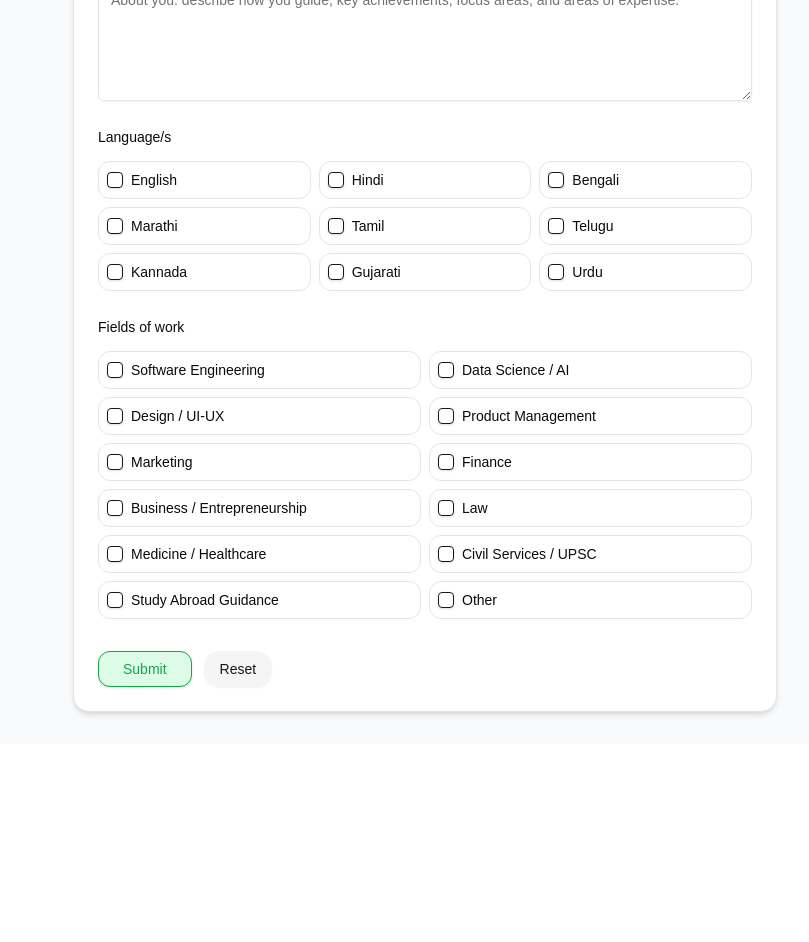
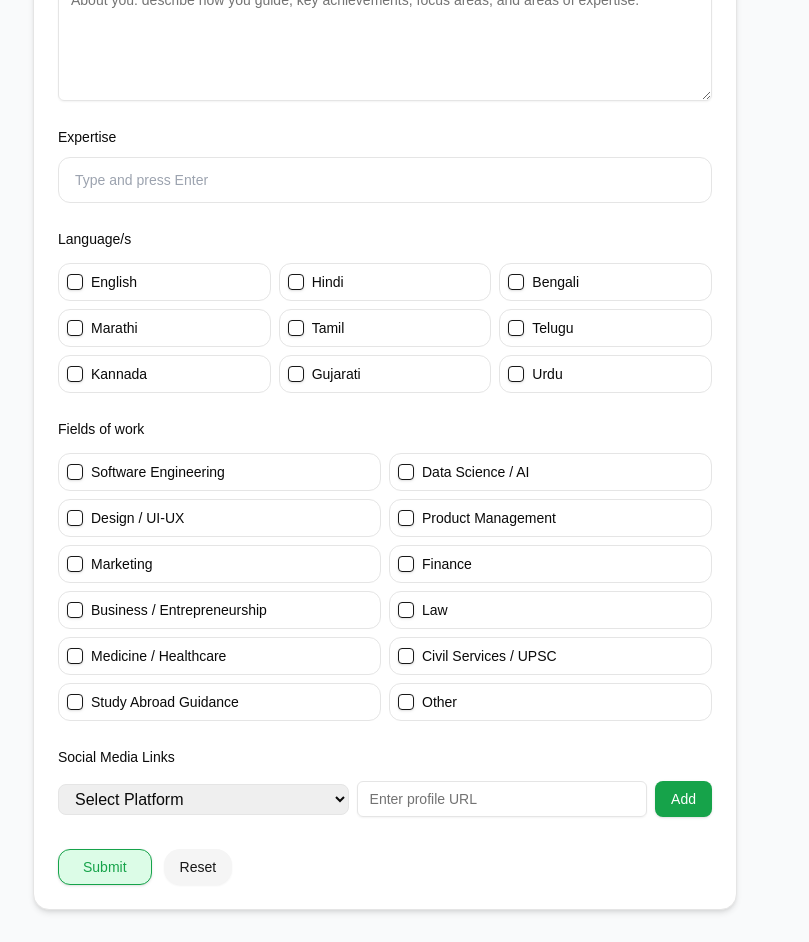
Before and after one commit to 07anujsachan/deed, a Next.js app in the folder deed-web/: page /mentorform in a window 1280 px wide. Shown: the part 1100-2042 px from the top of the page, without its empty margins (335-1144 px from the left). Before the commit the page ends 1844 px from the top, so only its background shows below. Built offline with nearby package versions, Linux system fonts and the light colour scheme.

Commit message:
fixed mentor form

```diff
--- a/deed-web/src/app/Home/Home.js
+++ b/deed-web/src/app/Home/Home.js
@@ -184,16 +184,16 @@ export default function Home({ setTheme }) {
           <h4 className="text-default text-2xl font-semibold uppercase">
             Careers Archive
           </h4>
-          <h2 className="text-default text-[50px] font-semibold my-4 ">
+          <h2 className="text-default md:text-[50px] text-4xl font-semibold my-4 ">
             {" "}
             A Collection of Career options
           </h2>
-          <p className="text-default text-2xl font-medium w-[52%] mx-auto ">
+          <p className="text-default md:text-2xl text-xl font-medium md:w-[52%] mx-auto ">
             Read about the career options and the most important details to make
             a well informed decision for your future
           </p>
         </div>
-        <div className="flex justify-around flex-wrap my-12">
+        <div className="flex  justify-around flex-wrap my-12 gap-4">
           <div className="bg-white w-56 h-56 rounded-3xl flex justify-center items-center  ">
             <p className="text-2xl font-semibold text-default">Design</p>
           </div>
--- a/deed-web/src/app/api/mentors/route.js
+++ b/deed-web/src/app/api/mentors/route.js
@@ -5,8 +5,12 @@ export async function POST(req) {
   try {
     await dbConnect();
     const body = await req.json();
-
-    const mentor = new Mentor(body);
+    console.log("Incoming Body:", body);
+    console.log("Social Media:", body.socialLinks);
+    const mentor = new Mentor({
+      ...body,
+      socialLinks: body.socialLinks,
+    });
     await mentor.save();
 
     return Response.json(
--- a/deed-web/src/app/layout.js
+++ b/deed-web/src/app/layout.js
@@ -46,7 +46,7 @@ export default function RootLayout({ children }) {
               <main
                 className="
                   flex-1 px-6 pt-6 bg-gray-50 overflow-y-auto
-                  md:ml-60 md:pb-0
+                  md:ml-[160px] md:pb-0
                   pb-16  /* leave space for mobile bottom nav */
                 "
               >
--- a/deed-web/src/app/mentorform/page.jsx
+++ b/deed-web/src/app/mentorform/page.jsx
@@ -1,4 +1,4 @@
-"use client"
+"use client";
 import React from "react";
 import { useForm, useFieldArray } from "react-hook-form";
 import { Card, CardContent, CardHeader, CardTitle } from "@/components/ui/card";
@@ -6,8 +6,8 @@ import { Label } from "@/components/ui/label";
 import { Input } from "@/components/ui/input";
 import { Textarea } from "@/components/ui/textarea";
 import { Button } from "@/components/ui/button";
-
 import { Checkbox } from "@/components/ui/checkbox";
+import { X } from "lucide-react";
 
 const LANGUAGES = [
   "English",
@@ -20,6 +20,7 @@ const LANGUAGES = [
   "Gujarati",
   "Urdu",
 ];
+
 const FIELDS_OF_WORK = [
   "Software Engineering",
   "Data Science / AI",
@@ -35,6 +36,18 @@ const FIELDS_OF_WORK = [
   "Other",
 ];
 
+// ✅ Predefined social media platforms
+const SOCIAL_MEDIA = [
+  "LinkedIn",
+  "X (Twitter)",
+  "Behance",
+  "Instagram",
+  "Facebook",
+  "GitHub",
+  "YouTube",
+  "Portfolio Website",
+];
+
 export default function MentorEnrollmentForm() {
   const { register, handleSubmit, control, watch, setValue, reset } = useForm({
     defaultValues: {
@@ -47,6 +60,8 @@ export default function MentorEnrollmentForm() {
       fieldsOfWork: [],
       otherField: "",
       education: [{ level: "", subject: "", institution: "" }],
+      socialLinks: [],
+      expertise: [],
     },
   });
 
@@ -54,8 +69,39 @@ export default function MentorEnrollmentForm() {
     control,
     name: "education",
   });
+
+  // ✅ Social Links array
+  const {
+    fields: socialFields,
+    append: appendSocial,
+    remove: removeSocial,
+  } = useFieldArray({
+    control,
+    name: "socialLinks",
+  });
+  const expertise = watch("expertise") || [];
+  const [expertiseInput, setExpertiseInput] = React.useState("");
+
+  // add expertise on Enter or comma
+  const handleExpertiseKeyDown = (e) => {
+    if (e.key === "Enter" || e.key === ",") {
+      e.preventDefault();
+      const newSkill = expertiseInput.trim();
+      if (newSkill && !expertise.includes(newSkill)) {
+        setValue("expertise", [...expertise, newSkill]); // update form
+      }
+      setExpertiseInput("");
+    }
+  };
+
+  // remove expertise chip
+  const removeExpertise = (skill) => {
+    setValue(
+      "expertise",
+      expertise.filter((s) => s !== skill)
+    );
+  };
   const onSubmit = async (data) => {
-    // Agar Other selected hai to uska value fieldsOfWork me add kar do
     if (data.fieldsOfWork.includes("Other") && data.otherField) {
       data.fieldsOfWork = data.fieldsOfWork.filter((f) => f !== "Other");
       data.fieldsOfWork.push(data.otherField);
@@ -66,30 +112,57 @@ export default function MentorEnrollmentForm() {
       headers: { "Content-Type": "application/json" },
       body: JSON.stringify(data),
     });
+    console.log(data);
 
     const result = await res.json();
     if (res.ok) {
       alert("Mentor registered successfully!");
-      console.log("Saved mentor:", result.mentor);
       reset();
     } else {
       alert(result.error || "Failed to register mentor");
     }
   };
 
-
-  const selectedLanguages = watch("languages");
-  const selectedFields = watch("fieldsOfWork");
-  const otherField = watch("otherField");
-
   const onToggleArrayValue = (field, value) => {
     const current = new Set(watch(field));
     current.has(value) ? current.delete(value) : current.add(value);
     setValue(field, Array.from(current));
   };
+  const selectedLanguages = watch("languages");
+  const selectedFields = watch("fieldsOfWork");
 
+  // ✅ Local state for new social link
+  const [selectedPlatform, setSelectedPlatform] = React.useState("");
+  const [socialUrl, setSocialUrl] = React.useState("");
 
+  // const handleAddSocial = () => {
+  //   if (!selectedPlatform || !socialUrl) return;
+  //   appendSocial({ platform: selectedPlatform, url: socialUrl });
+  //   setSelectedPlatform("");
+  //   setSocialUrl("");
+  // };
 
+  const handleAddSocial = () => {
+    if (!selectedPlatform || !socialUrl.trim()) {
+      alert("Please select a platform and enter a valid URL");
+      return;
+    }
+
+    // Duplicate check (optional)
+    if (
+      socialFields.some(
+        (s) => s.platform === selectedPlatform && s.url === socialUrl
+      )
+    ) {
+      alert("This link already exists");
+      return;
+    }
+
+    appendSocial({ platform: selectedPlatform, url: socialUrl }); // <-- use appendSocial
+
+    setSelectedPlatform("");
+    setSocialUrl("");
+  };
   return (
     <div className="max-w-3xl mx-auto p-4 sm:p-6 lg:p-8">
       <div className="mb-6 bg-muted/40 border rounded-2xl p-4 sm:p-6 shadow-sm">
@@ -98,14 +171,11 @@ export default function MentorEnrollmentForm() {
         </h1>
         <p className="mt-2 text-sm text-muted-foreground">
           We would like to know{" "}
-    <span className="font-medium">
-      how you can help students,
-    </span>{" "}
-     please share about your expertise, education, and experience so that
-    students can make better career decisions.
+          <span className="font-medium">how you can help students,</span> please
+          share about your expertise, education, and experience so that students
+          can make better career decisions.
         </p>
       </div>
-
 
       <Card className="rounded-2xl shadow-md">
         <CardHeader>
@@ -113,6 +183,7 @@ export default function MentorEnrollmentForm() {
         </CardHeader>
         <CardContent>
           <form onSubmit={handleSubmit(onSubmit)} className="space-y-6">
+            {/* Full Name */}
             <div className="space-y-2">
               <Label htmlFor="fullName">Full Name</Label>
               <Input
@@ -121,7 +192,6 @@ export default function MentorEnrollmentForm() {
                 {...register("fullName", { required: true })}
               />
             </div>
-
             {/* Dynamic Education Section */}
             <div className="space-y-4">
               <Label>Education</Label>
@@ -214,6 +284,38 @@ export default function MentorEnrollmentForm() {
                 {...register("about")}
               />
             </div>
+            {/* ✅ Expertise Section */}
+            <div className="space-y-2">
+              <Label htmlFor="expertise">Expertise</Label>
+              <div className="flex flex-wrap gap-2 border rounded-xl p-2">
+                {/* Chips */}
+                {expertise.map((skill, idx) => (
+                  <div
+                    key={idx}
+                    className="flex items-center gap-1 ring-1 ring-green-700 bg-green-50 text-green-700 px-3 py-1 rounded-lg text-sm"
+                  >
+                    {skill}
+                    <button
+                      type="button"
+                      onClick={() => removeExpertise(skill)}
+                      className="ml-1 text-green-700 hover:text-red-600"
+                    >
+                      <X size={14} />
+                    </button>
+                  </div>
+                ))}
+
+                {/* Input */}
+                <input
+                  type="text"
+                  value={expertiseInput}
+                  onChange={(e) => setExpertiseInput(e.target.value)}
+                  onKeyDown={handleExpertiseKeyDown}
+                  placeholder="Type and press Enter"
+                  className="flex-1 min-w-[120px] outline-none border-none px-2 py-1 text-sm"
+                />
+              </div>
+            </div>
 
             <div className="space-y-3">
               <Label>Language/s</Label>
@@ -264,6 +366,71 @@ export default function MentorEnrollmentForm() {
               </div>
             </div>
 
+            {/* ✅ Social Media Links Section */}
+
+            <div className="space-y-3">
+              <Label>Social Media Links</Label>
+
+              {/* Already added links */}
+              <div className="space-y-2">
+                {socialFields.map((item, index) => (
+                  <div
+                    key={item.id}
+                    className="flex flex-col sm:flex-row justify-between items-start sm:items-center border p-2 rounded-lg gap-2"
+                  >
+                    <span className="text-sm font-medium">
+                      {item.platform}:
+                    </span>
+                    <a
+                      href={item.url}
+                      target="_blank"
+                      className="text-blue-600 underline text-sm truncate max-w-[200px]"
+                    >
+                      {item.url}
+                    </a>
+                    <Button
+                      type="button"
+                      size="sm"
+                      variant="destructive"
+                      onClick={() => removeSocial(index)}
+                      className="self-end sm:self-auto"
+                    >
+                      Remove
+                    </Button>
+                  </div>
+                ))}
+              </div>
+
+              {/* Add new social link */}
+              <div className="flex flex-col sm:flex-row gap-2 items-stretch sm:items-center">
+                <select
+                  value={selectedPlatform}
+                  onChange={(e) => setSelectedPlatform(e.target.value)}
+                  className="border rounded-lg px-3 py-[5px] flex-1"
+                >
+                  <option value="">Select Platform</option>
+                  {SOCIAL_MEDIA.map((platform) => (
+                    <option key={platform} value={platform}>
+                      {platform}
+                    </option>
+                  ))}
+                </select>
+                <Input
+                  placeholder="Enter profile URL"
+                  value={socialUrl}
+                  onChange={(e) => setSocialUrl(e.target.value)}
+                  className="flex-1"
+                />
+                <Button
+                  type="button"
+                  onClick={handleAddSocial}
+                  className="rounded-lg bg-green-600 text-white w-full sm:w-auto"
+                >
+                  Add
+                </Button>
+              </div>
+            </div>
+
             <div className="pt-2 flex items-center gap-3">
               <Button
                 type="submit"
--- a/deed-web/src/model/MentorForm.js
+++ b/deed-web/src/model/MentorForm.js
@@ -9,8 +9,15 @@ const MentorSchema = new mongoose.Schema(
     about: { type: String },
 
     languages: [{ type: String }],
+    fieldsOfWork: [{ type: String }],
+    expertise: [{ type: String }],
 
-    fieldsOfWork: [{ type: String }],
+    socialLinks: [
+      {
+        platform: { type: String, required: true },
+        url: { type: String, required: true },
+      },
+    ],
 
     education: [
       {
@@ -23,5 +30,4 @@ const MentorSchema = new mongoose.Schema(
   { timestamps: true }
 );
 
-export default mongoose.models.Mentor ||
-  mongoose.model("Mentor", MentorSchema);
+export default mongoose.models.Mentor || mongoose.model("Mentor", MentorSchema);
```
Also changed, not shown: deed-web/src/app/components/Header.js (+34 -11 lines), deed-web/src/app/components/Mentor.jsx (+4 -4 lines), deed-web/src/app/components/Navbar.jsx (+13 -5 lines). Lines whose indentation alone changed are shown as unchanged.
